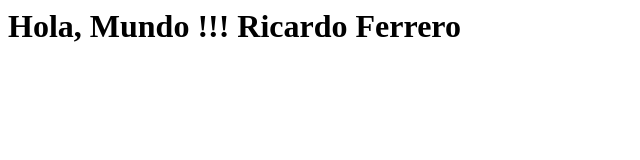
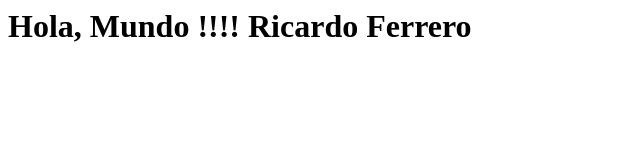
Before and after one commit to RicardoFerreroB/Repositorio_pages, a plain HTML site: page index.html in a window 1280 px wide. Shown: the whole page, without its empty margins (0-640 px from the left). Drawn offline with Linux system fonts and the light colour scheme.

Commit message:
Descripción de los cambios realizados

```diff
--- a/index.html
+++ b/index.html
@@ -5,6 +5,6 @@
     <title>Document</title>
 </head>
 <body>
-    <h1>Hola, Mundo !!!  Ricardo Ferrero </h1>
+    <h1>Hola, Mundo !!!!  Ricardo Ferrero </h1>
 </body>
 </html>
```
